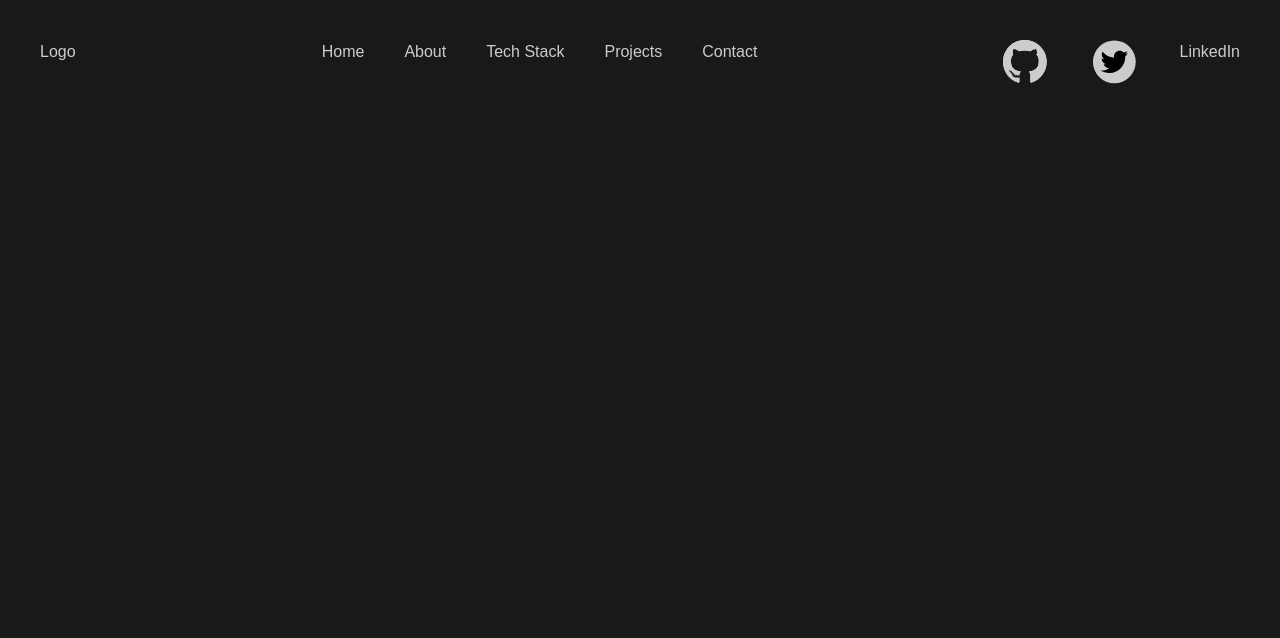
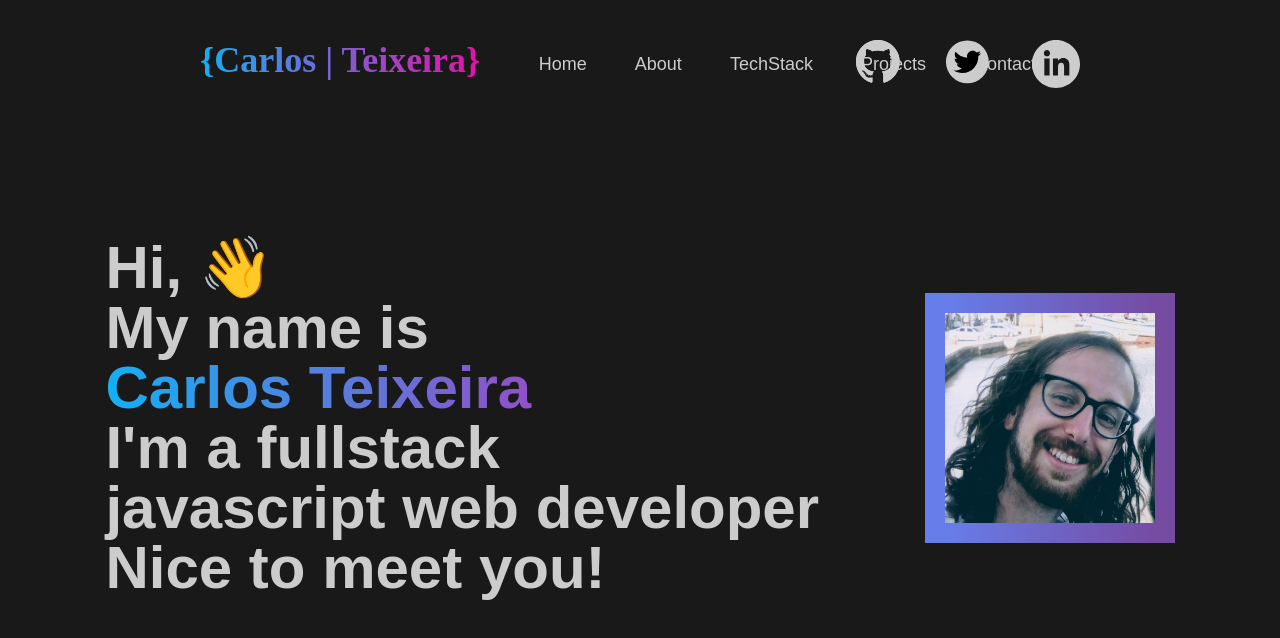
Before and after one commit to Carlos-Teixeira-Jr/portfolio, a Next.js app: page / in a window 1280 px wide. Shown: the top 638 px of the page. Built offline with nearby package versions, Linux system fonts and the light colour scheme.

Commit message:
first commit

```diff
--- /dev/null
+++ b/src/components/greeting.tsx
@@ -0,0 +1,27 @@
+import Image from "next/image"
+
+
+const Greetings: React.FC = () => {
+  return (
+    <div className="flex justify-evenly my-[150px]">
+      <div>
+        <p className="text-6xl font-extrabold leading-2">Hi, 👋</p>
+        <p className="text-6xl font-extrabold leading-2">My name is</p>
+        <p className="text-6xl font-extrabold leading-2 text-transparent bg-gradient-to-r from-[#13B0F5] to-[#E70FAA] bg-clip-text">Carlos Teixeira</p>
+        <p className="text-6xl font-extrabold leading-2">I&apos;m a fullstack <br/> javascript web developer</p>
+        <p className="text-6xl font-extrabold leading-2">Nice to meet you!</p>
+      </div>
+      <div className="h-[400px] w-[400px] gradient-border overflow-hidden my-auto">
+        <Image
+          src={"/images/profile_pic.jpg"}
+          alt={""}
+          width={400}
+          height={400}
+          className="relative top-[-40px]"
+        />
+      </div>
+    </div>
+  )
+}
+
+export default Greetings
--- /dev/null
+++ b/src/components/icons/linkedInIcon.tsx
@@ -0,0 +1,5 @@
+export default function LinkedinIcon({fill = "currentColor"}) {
+  return (
+    <svg xmlns="http://www.w3.org/2000/svg" width="48" height="48" viewBox="7.025 7.025 497.951 497.95"><linearGradient id="a" gradientUnits="userSpaceOnUse" x1="-974.482" y1="1306.773" x2="-622.378" y2="1658.877" gradientTransform="translate(1054.43 -1226.825)"><stop offset="0" stop-color="#2489be"/><stop offset="1" stop-color="#0575b3"/></linearGradient><path d="M256 7.025C118.494 7.025 7.025 118.494 7.025 256S118.494 504.975 256 504.975 504.976 393.506 504.976 256C504.975 118.494 393.504 7.025 256 7.025zm-66.427 369.343h-54.665V199.761h54.665v176.607zM161.98 176.633c-17.853 0-32.326-14.591-32.326-32.587 0-17.998 14.475-32.588 32.326-32.588s32.324 14.59 32.324 32.588c.001 17.997-14.472 32.587-32.324 32.587zm232.45 199.735h-54.4v-92.704c0-25.426-9.658-39.619-29.763-39.619-21.881 0-33.312 14.782-33.312 39.619v92.704h-52.43V199.761h52.43v23.786s15.771-29.173 53.219-29.173c37.449 0 64.257 22.866 64.257 70.169l-.001 111.825z" fill="currentColor"/></svg>
+  );
+}
--- a/src/components/navbar.tsx
+++ b/src/components/navbar.tsx
@@ -1,17 +1,18 @@
 import GithubIcon from "./icons/githubIcon"
+import LinkedinIcon from "./icons/linkedInIcon"
 import TwitterIcon from "./icons/twitterIcon"
 
 
 const Navbar = () => {
   return (
-    <div className="flex justify-between my-10 mx-5">
-      <div className="text-[#CCCCCC] mx-5">Logo</div>
-      <div>
-        <button className="text-[#CCCCCC] mx-5">Home</button>
-        <button className="text-[#CCCCCC] mx-5">About</button>
-        <button className="text-[#CCCCCC] mx-5">Tech Stack</button>
-        <button className="text-[#CCCCCC] mx-5">Projects</button>
-        <button className="text-[#CCCCCC] mx-5">Contact</button>
+    <div className="flex justify-between my-10 mx-[180px]">
+      <h1 className="mx-5 font-stylish text-4xl font-bold text-transparent bg-gradient-to-r from-[#13B0F5] to-[#E70FAA] bg-clip-text">{"{Carlos | Teixeira}"}</h1>
+      <div className="flex justify-evenly w-2/6">
+        <button className="text-[#CCCCCC] mx-6 text-lg">Home</button>
+        <button className="text-[#CCCCCC] mx-6 text-lg">About</button>
+        <button className="text-[#CCCCCC] mx-6 text-lg">TechStack</button>
+        <button className="text-[#CCCCCC] mx-6 text-lg">Projects</button>
+        <button className="text-[#CCCCCC] mx-6 text-lg">Contact</button>
       </div>
       <div className="flex">
         <div className="text-[#CCCCCC] mx-5">
@@ -20,7 +21,9 @@ const Navbar = () => {
         <div className="text-[#CCCCCC] mx-5">
           <TwitterIcon/>
         </div>
-        <div className="text-[#CCCCCC] mx-5">LinkedIn</div>
+        <div className="text-[#CCCCCC] mx-5">
+          <LinkedinIcon/>
+        </div>
       </div>
     </div>
   )
--- a/src/pages/index.tsx
+++ b/src/pages/index.tsx
@@ -1,6 +1,7 @@
 import Head from 'next/head'
 import { Inter } from 'next/font/google'
 import Navbar from '@/components/navbar'
+import Greetings from '@/components/greeting'
 
 const inter = Inter({ subsets: ['latin'] })
 
@@ -17,6 +18,8 @@ export default function Home() {
 
         <Navbar/>
 
+        <Greetings/>
+
       </main>
     </>
   )
--- a/src/styles/globals.css
+++ b/src/styles/globals.css
@@ -8,4 +8,13 @@ html {
 
 body {
   font-family: 'Poppins', sans-serif;
+  color: #CCCCCC;
 }
+
+.gradient-border {
+  width: 250px;
+  height: 250px;
+  border: 20px solid;
+  border-image-slice: 1;
+  border-image-source: linear-gradient(to right, #667eea, #764ba2);
+}
--- a/tailwind.config.js
+++ b/tailwind.config.js
@@ -16,6 +16,9 @@ module.exports = {
       fontFamily: {
         'sans': ['Poppins', 'ui-sans-serif', 'system-ui'],
       },
+      fontFamily: {
+        'stylish': ['YesevaOne-Regular', 'ui-sans-serif'],
+      },
     },
   },
   plugins: [],
```
Also changed, not shown: public/fonts/YesevaOne-Regular.ttf (added), public/images/profile_pic.jpg (added).
